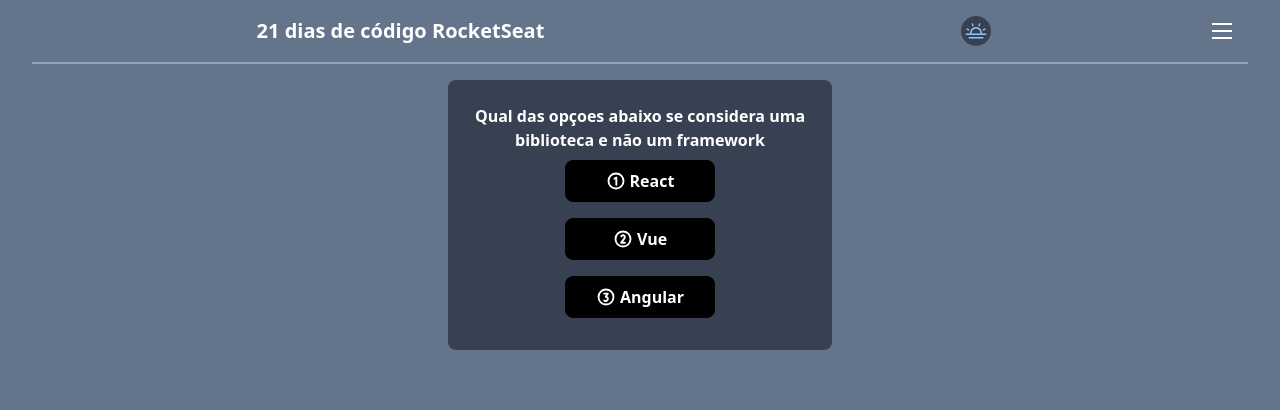
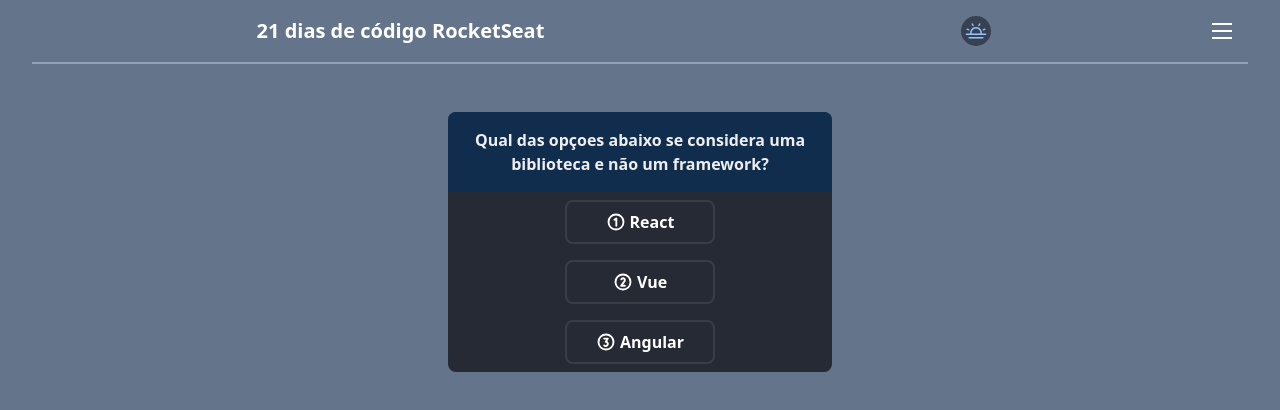
Before and after one commit to Scyies/rocket-21-code, a React (Vite) app: page /semana2/quizform in a window 1280 px wide. Shown: the top 410 px of the page. Built offline with nearby package versions, Linux system fonts and the light colour scheme.

Commit message:
quizz terminado

```diff
--- a/src/components/QuizzForm.tsx
+++ b/src/components/QuizzForm.tsx
@@ -1,5 +1,5 @@
 import classNames from "classnames";
-import { Check, CheckCircle, NumberCircleFour, NumberCircleOne, NumberCircleThree, NumberCircleTwo, XCircle } from "phosphor-react";
+import { CheckCircle, NumberCircleOne, NumberCircleThree, NumberCircleTwo, XCircle } from "phosphor-react";
 import { useState } from "react";
 
 export function QuizzForm() {
@@ -7,77 +7,140 @@ export function QuizzForm() {
     primeiro: false,
     segundo: false,
     terceiro: false,
-    quarto: false,
   });
+  const quizzes = [
+    {
+      pergunta: 'Qual das opçoes abaixo se considera uma biblioteca e não um framework?',
+      primeira: {
+        texto: 'React',
+        resultado: 'correta'
+      },
+      segunda: {
+        texto: 'Vue',
+        resultado: 'errada'
+      },
+      terceira: {
+        texto: 'Angular',
+        resultado: 'errada'
+      }
+    },
+    {
+      pergunta: 'O que a propriedade clear faz em CSS?',
+      primeira: {
+        texto: 'Limpa o campo',
+        resultado: 'errada'
+      },
+      segunda: {
+        texto: 'Diminiu sua opacidade',
+        resultado: 'errada'
+      },
+      terceira: {
+        texto: 'Especifica onde elementos não podem flutuar',
+        resultado: 'correta'
+      }
+    }
+  ]
+  const [question, setQuestion] = useState(0);
+  console.log(quizzes.length);
+  console.log(question);
+
+
   function clickHandler(target: string) {
     const option = target;
 
     switch (option) {
       case 'primeiro':
-        if(state.primeiro === false) {setState({ ...state, primeiro: true})}
-        if(state.primeiro === true) {setState({ ...state, primeiro: false})}
+        if(state.primeiro === false) {
+          setState({ ...state, primeiro: true})
+          if(quizzes[question].primeira.resultado === 'correta') {
+            setTimeout(() => {
+              setState({ ...state, primeiro: false, segundo: false, terceiro: false})
+              if(question < quizzes.length - 1) {
+                setQuestion(question + 1)
+              } else {
+                setQuestion(0)
+              }
+            }, 2000)
+          }
+        }
         break;
       case 'segundo':
-        if(state.segundo === false) {setState({ ...state, segundo: true})}
-        if(state.segundo === true) {setState({ ...state, segundo: false})}
+        if(state.segundo === false) {
+          setState({ ...state, segundo: true})
+          if(quizzes[question].segunda.resultado === 'correta') {
+            setTimeout(() => {
+              setState({ ...state, primeiro: false, segundo: false, terceiro: false})
+              if(question < quizzes.length - 1) {
+                setQuestion(question + 1)
+              } else {
+                setQuestion(0)
+              }
+            }, 2000)
+          }
+        }
         break;
       case 'terceiro':
-        if(state.terceiro === false) {setState({ ...state, terceiro: true})}
-        if(state.terceiro === true) {setState({ ...state, terceiro: false})}
+        if(state.terceiro === false) {
+          setState({ ...state, terceiro: true})
+          if(quizzes[question].terceira.resultado === 'correta') {
+            setTimeout(() => {
+              setState({ ...state, primeiro: false, segundo: false, terceiro: false})
+              if(question < quizzes.length - 1) {
+                setQuestion(question + 1)
+              } else {
+                setQuestion(0)
+              }
+            }, 2000)
+          }
+        }
         break;
     }
   }
 
   return (
-    <div className="flex flex-col place-items-center p-4">
-      <div className="bg-gray-700 flex flex-col place-items-center max-w-sm text-center p-6 rounded-lg">
-        <div className="text-white font-bold break-after-auto">
-          <p>Qual das opçoes abaixo se considera uma biblioteca e não um framework</p>
+    <div className="flex flex-col place-items-center p-4 m-8">
+      <div className="bg-preto-700 flex flex-col place-items-center max-w-sm text-center rounded-lg">
+        <div className="text-branco-500 bg-azul-900 p-4 w-full rounded-t-lg font-bold break-after-auto">
+          <p>{quizzes[question].pergunta}</p>
         </div>
         <div
-          className={classNames("text-white border border-black font-bold rounded-lg min-w-[150px] justify-center p-2 m-2 group flex place-items-center transition-all", {
-            'bg-green-300 text-black' : state.primeiro === true,
-            'bg-black' : state.primeiro === false
+          className={classNames("text-white border-2 border-preto-800 font-bold rounded-lg min-w-[150px] justify-center p-2 m-2 group flex place-items-center transition-all", {
+            'bg-green-300 text-preto-800 border-green-300' : state.primeiro === true && quizzes[question].primeira.resultado === 'correta',
+            'text-branco-500' : state.primeiro === false,
+            'bg-red-300 text-preto-800 border-red-300' : state.primeiro === true && quizzes[question].primeira.resultado === 'errada'
           })}
           onClick={() => clickHandler('primeiro')}
         >
-          <i className={classNames("rounded-full aspect-square flex place-items-center justify-center overflow-hidden mr-1 transition-all", {
-            'bg-green-300 text-black' : state.primeiro === true,
-            'bg-black' : state.primeiro === false
-          })}>
+          <i className={classNames("rounded-full aspect-square flex place-items-center justify-center overflow-hidden mr-1 transition-all")}>
             {state.primeiro === true ? <CheckCircle size={20} weight="bold" /> : <NumberCircleOne size={20} weight="bold" />}
           </i>
-          <label htmlFor="">React</label>
+          <label htmlFor="">{quizzes[question].primeira.texto}</label>
         </div>
         <div
-          className={classNames("text-white border border-black font-bold rounded-lg min-w-[150px] justify-center p-2 m-2 group flex place-items-center transition-all", {
-            'bg-red-300 text-black' : state.segundo === true,
-            'bg-black' : state.segundo === false
+          className={classNames("text-white border-2 border-preto-800 font-bold rounded-lg min-w-[150px] justify-center p-2 m-2 group flex place-items-center transition-all", {
+            'bg-red-300 text-preto-800 border-red-300' : state.segundo === true && quizzes[question].segunda.resultado === 'errada',
+            'text-branco-500' : state.segundo === false,
+            'bg-green-300 text-preto-800 border-green-300' : state.segundo === true && quizzes[question].segunda.resultado === 'correta'
           })}
           onClick={() => clickHandler('segundo')}
         >
-          <i className={classNames("rounded-full aspect-square flex place-items-center justify-center overflow-hidden mr-1 transition-all", {
-            'bg-red-300 text-black' : state.segundo === true,
-            'bg-black' : state.segundo === false
-          })}>
+          <i className={classNames("rounded-full aspect-square flex place-items-center justify-center overflow-hidden mr-1 transition-all")}>
             {state.segundo === true ? <XCircle size={20} weight="bold" /> : <NumberCircleTwo size={20} weight="bold" />}
           </i>
-          <label htmlFor="">Vue</label>
+          <label htmlFor="">{quizzes[question].segunda.texto}</label>
         </div>
         <div
-          className={classNames("text-white border border-black font-bold rounded-lg min-w-[150px] justify-center p-2 m-2 group flex place-items-center transition-all", {
-            'bg-red-300 text-black' : state.terceiro === true,
-            'bg-black' : state.terceiro === false
+          className={classNames("text-white border-2 border-preto-800 font-bold rounded-lg min-w-[150px] justify-center p-2 m-2 group flex place-items-center transition-all", {
+            'bg-red-300 text-preto-800 border-red-300' : state.terceiro === true && quizzes[question].terceira.resultado === 'errada',
+            'text-branco-500' : state.terceiro === false,
+            'bg-green-300 text-preto-800 border-green-300' : state.terceiro === true && quizzes[question].terceira.resultado === 'correta'
           })}
           onClick={() => clickHandler('terceiro')}
         >
-          <i className={classNames("rounded-full aspect-square flex place-items-center justify-center overflow-hidden mr-1 transition-all", {
-            'bg-red-300 text-black' : state.terceiro === true,
-            'bg-black' : state.terceiro === false
-          })}>
+          <i className={classNames("rounded-full aspect-square flex place-items-center justify-center overflow-hidden mr-1 transition-all")}>
             {state.terceiro === true ? <XCircle size={20} weight="bold" /> : <NumberCircleThree size={20} weight="bold" /> }
           </i>
-          <label htmlFor="">Angular</label>
+          <label htmlFor="">{quizzes[question].terceira.texto}</label>
         </div>
       </div>
     </div>
--- a/tailwind.config.cjs
+++ b/tailwind.config.cjs
@@ -70,7 +70,19 @@ module.exports = {
         'rose': '0 35px 60px -15px rgba(199, 110, 121)'
       },
       colors: {
-        pink: '#FF0084'
+        pink: '#FF0084',
+        preto: {
+          900: '#222831',
+          800: '#393E46',
+          700: '#252A34'
+        },
+        azul: {
+          300: '#00ADB5',
+          900: '#112D4E'
+        },
+        branco: {
+          500: '#EEEEEE'
+        }
       }
     },
   },
```
